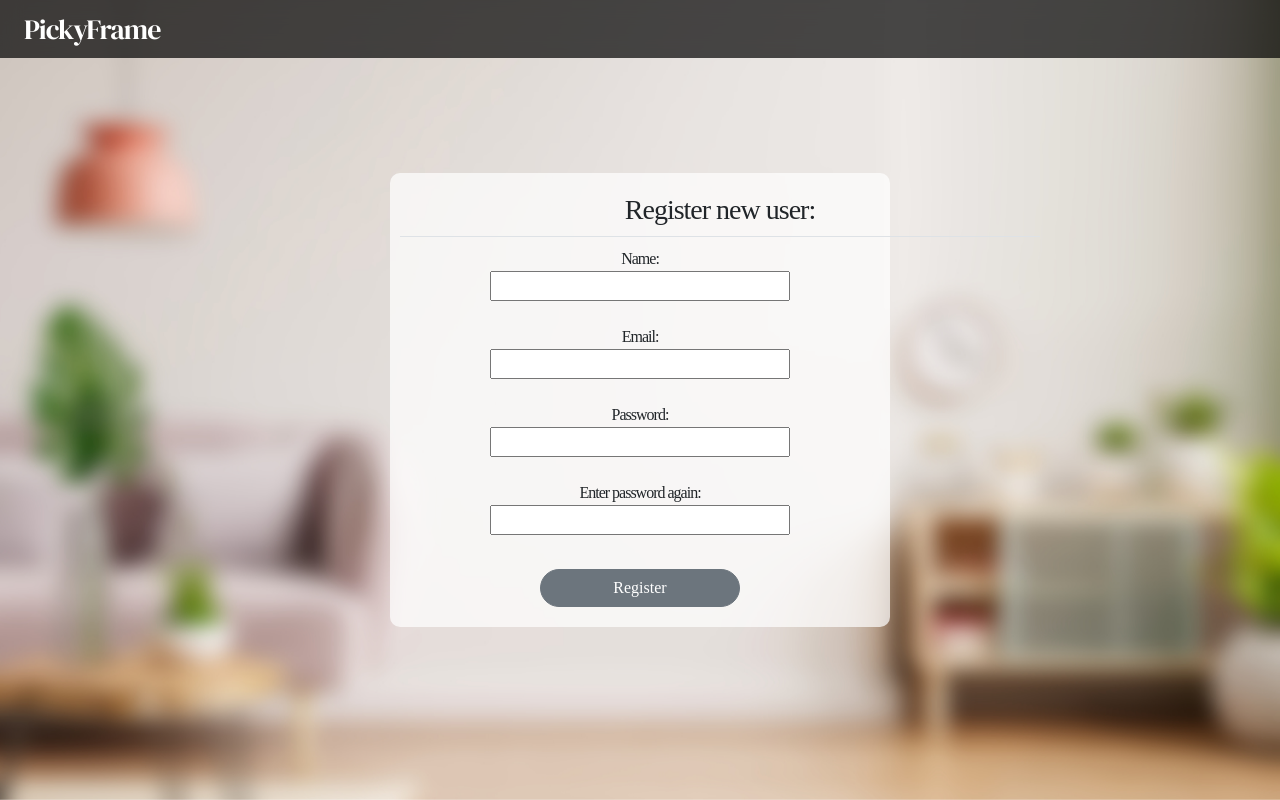
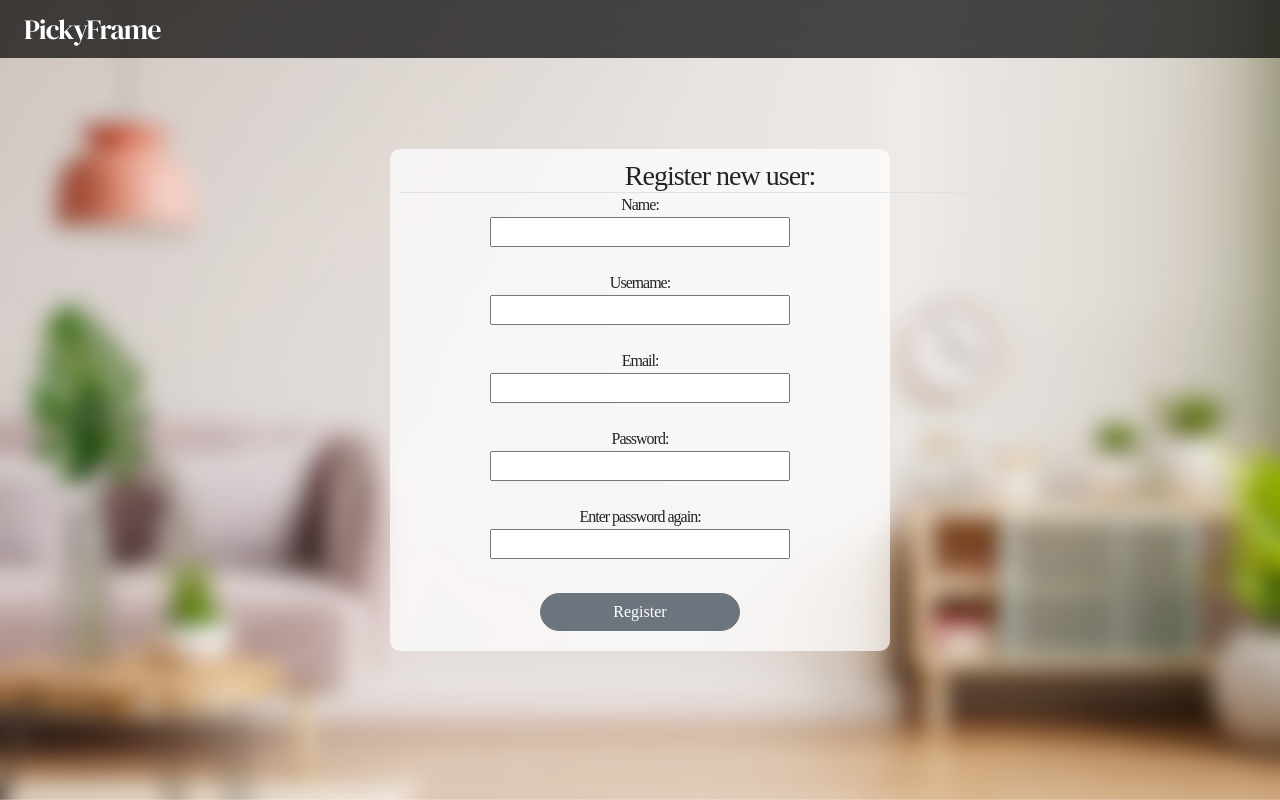
Before and after one commit to ThomasForselius/pickyproducts, a Django app: page /register_user in a window 1280 px wide. Run offline with Django 3.2, Linux system fonts and the light colour scheme; some libraries are stand-ins or nearby versions.

Commit message:
added username to register form

```diff
--- a/productsadmin/static/css/style.css
+++ b/productsadmin/static/css/style.css
@@ -131,7 +131,7 @@ section{
 }
 
 .icon {
-    cursor: pointer;
+    cursor: hand;
 }
 
 .block{
@@ -215,8 +215,8 @@ border: none;
 
 .border-bottom{
     border-bottom: 1px solid #222;
-    padding: 10px;
     margin-bottom: 10px;
+    margin: 0 auto;
     width: 50vw;
 }
 
@@ -403,6 +403,14 @@ border: none;
     background-color: transparent;
 }
 
+.small_icon{
+    width: 25px;
+    height: 25px;
+    margin-right: 10px;
+    fill: #fff;
+    fill: linear-gradient(42deg, rgba(46,255,0,1) 0%, rgb(50, 177, 255) 100%);
+}
+
 .add{
     border-radius: 50px;
 }
--- a/productsadmin/templates/admin/profile.html
+++ b/productsadmin/templates/admin/profile.html
@@ -4,9 +4,11 @@
 <form method="POST" action="{% url 'update_profile' %}">
     {% csrf_token %}
     <article class="article med">
-        <h3 class="centered border-bottom">Profile page for user: {{ user.username }}</h3>
+        <h4 class="centered border-bottom">Profile page for user: {{ user.username }}</h4>
         <label for="name">Name: </label>
         <input type="text" value="{{ user.first_name }}" id="name" name="name" maxlength="30" required aria-label="Name"><br>
+        <label for="username">Username: </label>
+        <input type="text" value="{{ user.username }}" id="username" name="username" maxlength="30" disabled/><br>
         <label for="email">Email: </label>
         <input type="email" value="{{ user.email }}" id="email" name="email" required aria-label="Email"><br>
         <label for="password1">Password:</label>
--- a/productsadmin/templates/admin/register.html
+++ b/productsadmin/templates/admin/register.html
@@ -14,6 +14,8 @@
         <h3 class="centered border-bottom">Register new user:</h3>
         <label for="name">Name: </label>
         <input type="text" id="name" name="name" maxlength="30" required/><br>
+        <label for="username">Username: </label>
+        <input type="text" id="username" name="username" maxlength="30" required/><br>
         <label for="email">Email: </label>
         <input type="email" id="email" name="email" required/><br>
         <label for="password1">Password:</label>
--- a/productsadmin/templates/base.html
+++ b/productsadmin/templates/base.html
@@ -152,7 +152,7 @@
                     </div>
                     <div class="form-group">
                       <label for="password" class="centered">Password:</label>
-                      <input type="password" class="form-control" name="password">
+                      <input type="password" class="form-control" name="password" required>
                     </div>
                     <div class="centered">
                         <button type="submit" class="btn btn-primary my-2 w-10">Login</button>
--- a/productsadmin/views.py
+++ b/productsadmin/views.py
@@ -16,6 +16,7 @@ def logout_user(request):
 def register_user(request):
     if request.method == "POST":
         name = request.POST.get("name")
+        username = request.POST.get("username")
         email = request.POST.get("email")
         password = request.POST.get("password1")
         try:
@@ -24,9 +25,9 @@ def register_user(request):
             return render(request, 'admin/register.html')
         except User.DoesNotExist:
             pass
-        newuser = User.objects.create_user(name,email, password, group=users)
+        newuser = User.objects.create_user(username,name,email, password)
         newuser.save()
-        user_check = authenticate(request, username=name,password=password)
+        user_check = authenticate(request, username=username,password=password)
         try:
             login(request, user_check)
             return redirect('show_prod')
@@ -46,17 +47,13 @@ def update_profile(request):
             user_id = request.POST.get("user_id")
             try:
                 update_user = User.objects.filter(pk=user_id).update(first_name=name,email=email,password=password)
-            except User.DoesNotExist:
-                messages.error(request, "Account with that email doesn't exist. Please try again")
+                print(password)
+                print(name)
+                print(email)
+            except ValueError as e:
+                messages.error(e)
+                #messages.error(request, "Account with that email doesn't exist. Please try again")
                 return render(request, 'admin/register.html')
-            # try:
-            #     user_check = authenticate(request, username=name,password=password)
-            #     login(request, user_check)
-            #     messages.success(request, "You updated your profile information.")
-            #     return redirect('show_prod')
-            # except:
-            #     messages.error("Wrong login credentials. Try again.")
-            #     return redirect('login_user')
         else:
             return render(request, 'admin/profile.html')
     else:
@@ -75,16 +72,11 @@ def login_user(request):
             return redirect('login_user')
         try:
             user = authenticate(request, username=username, password=password)
-        except AssertionError as e:
-            messages.error(request, e)
-            return redirect('login_user')
-        try:
             login(request, user)
             messages.success(request, f"You are logged in as {username}")
             return redirect('show_prod')
-        except ValueError as e:
-            #messages.error(request, "Could not login man. please try again")
-            messages.error(e)
+        except:
+            messages.error(request, "Wrong login credentials. Try again")
             return redirect('login_user')
     else:
         return render(request, 'login.html')
```
Also changed, not shown: db.sqlite3, productsadmin/static/img/plus.jpeg (deleted), productsadmin/static/img/profile.png (deleted), productsadmin/static/img/user-regular.svg (added).
